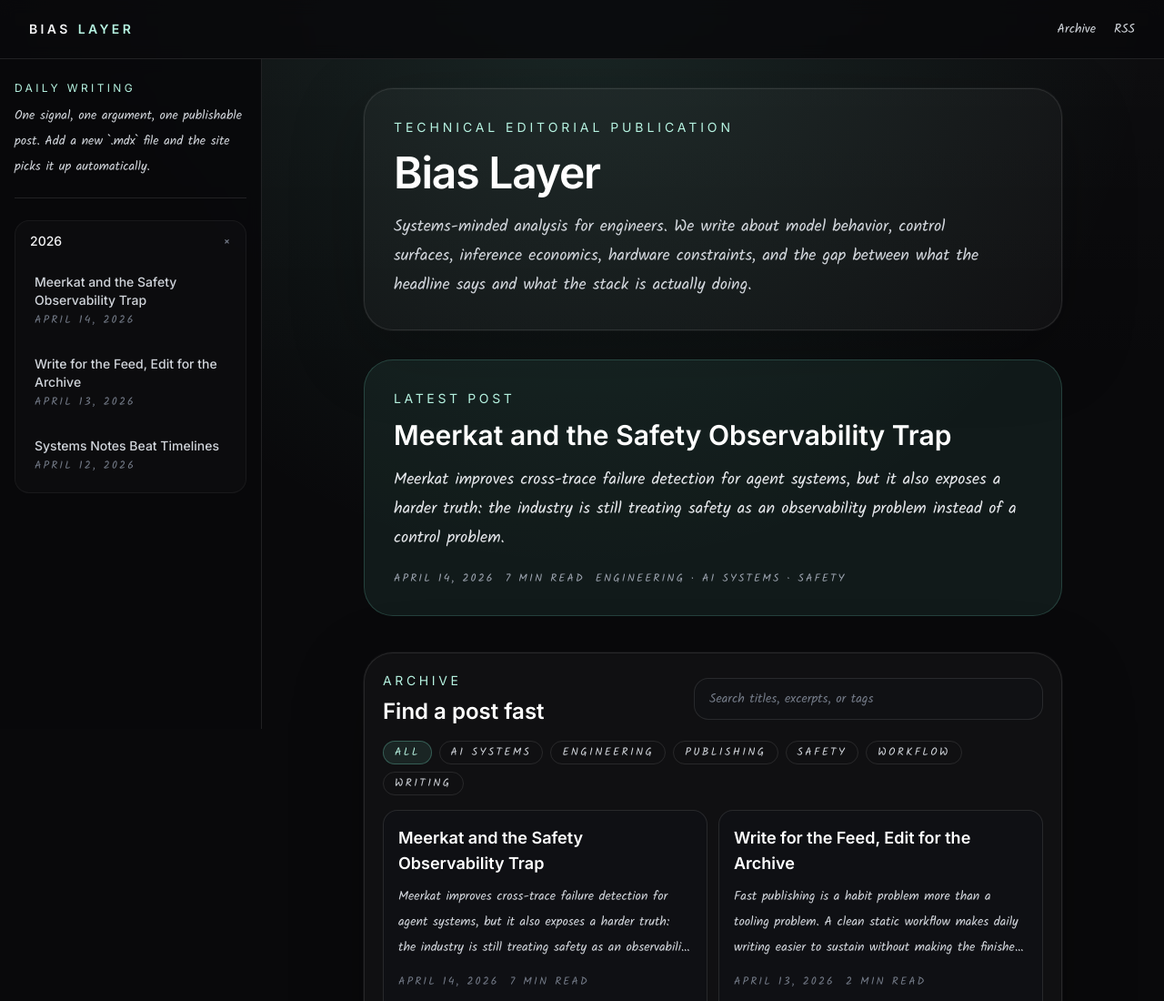
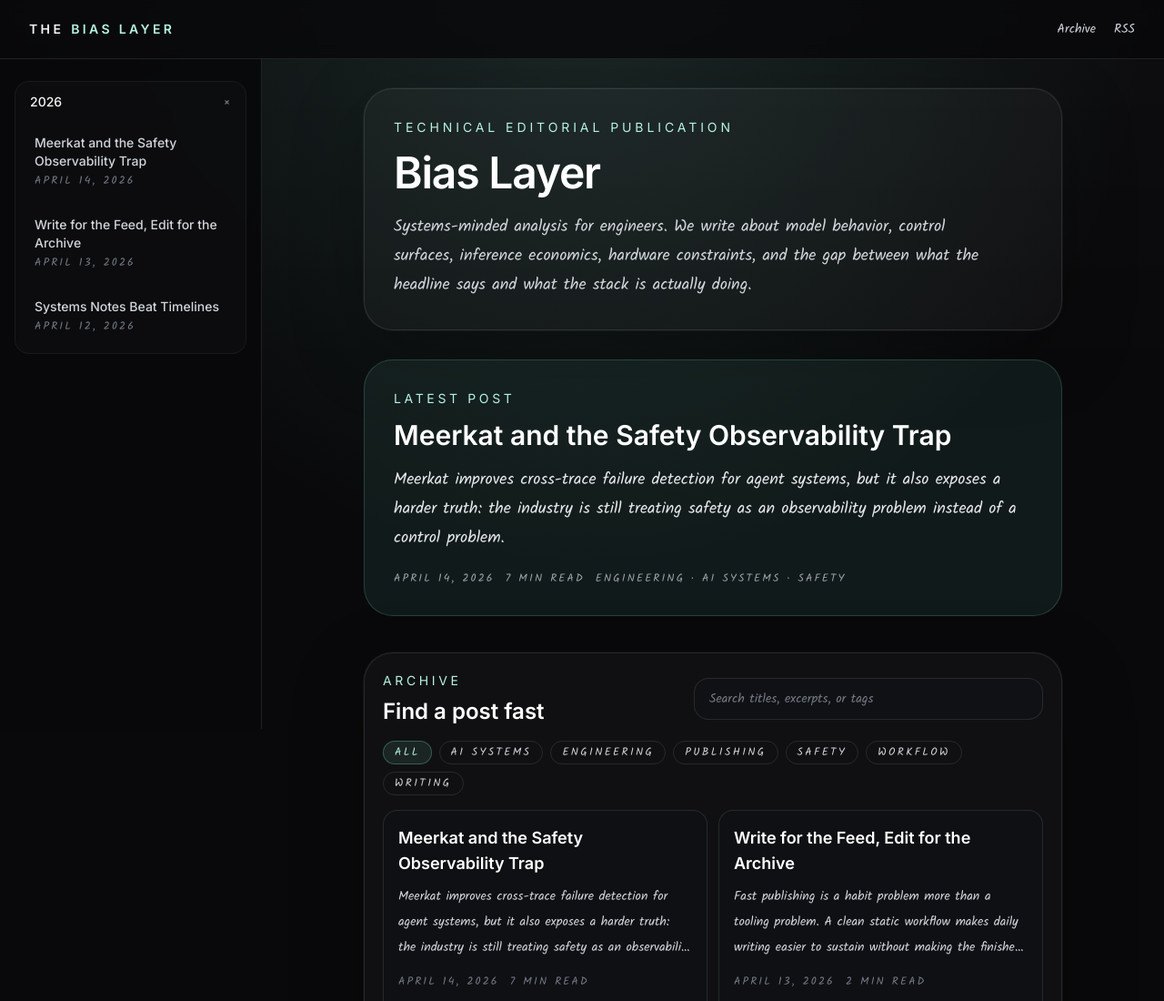
Before and after one commit to biaslayer/biaslayer.github.io, an Astro site: page / in a window 1280 px wide. Shown: the top 1100 px of the page at 91% size. Built offline with nearby package versions, Linux system fonts and the light colour scheme; Astro itself is replaced by a stand-in of ours; some packages are replaced by stand-ins of ours.

Commit message:
Update header and sidebar

```diff
--- a/src/components/Header.astro
+++ b/src/components/Header.astro
@@ -22,9 +22,9 @@ const { navItems = [] } = Astro.props;
       >
         <span class="font-heading text-lg">≡</span>
       </button>
-      <a href="/" class="group inline-flex items-baseline gap-2 font-heading text-sm font-semibold uppercase tracking-[0.24em] text-white">
-        <span class="text-ink-100 transition group-hover:text-white">Bias</span>
-        <span class="text-accent-300 transition group-hover:text-accent-200">Layer</span>
+<a href="/" class="group inline-flex items-baseline gap-2 font-heading text-sm font-semibold uppercase tracking-[0.24em] text-white">
+        <span class="text-ink-100 transition group-hover:text-white">The</span>
+        <span class="text-accent-300 transition group-hover:text-accent-200">Bias Layer</span>
       </a>
     </div>
 
--- a/src/components/Sidebar.astro
+++ b/src/components/Sidebar.astro
@@ -22,13 +22,6 @@ const groupedPosts = Object.entries(groupPostsByYear(posts));
   ]}
 >
   <div class="space-y-6 pt-12 lg:pt-0">
-    <div class="space-y-2 border-b border-white/10 pb-5">
-      <p class="font-heading text-xs uppercase tracking-[0.28em] text-accent-300">Daily Writing</p>
-      <p class="text-sm leading-7 text-ink-300">
-        One signal, one argument, one publishable post. Add a new `.mdx` file and the site picks it up automatically.
-      </p>
-    </div>
-
     <nav aria-label="Blog posts" class="space-y-4">
       {groupedPosts.map(([year, yearPosts]) => (
         <details open={year === String(new Date().getFullYear())} class="group rounded-2xl border border-white/5 bg-white/[0.02]">
```
